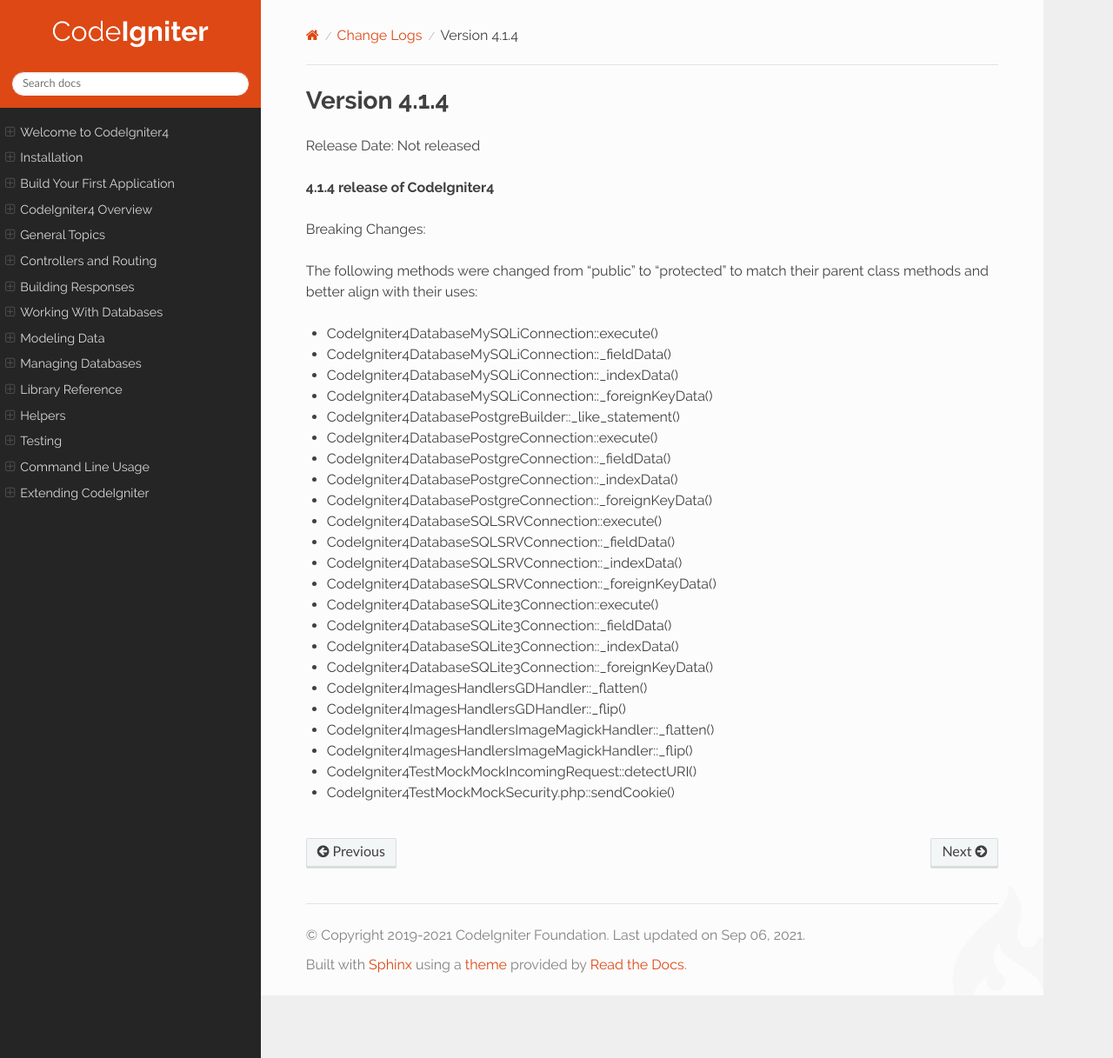
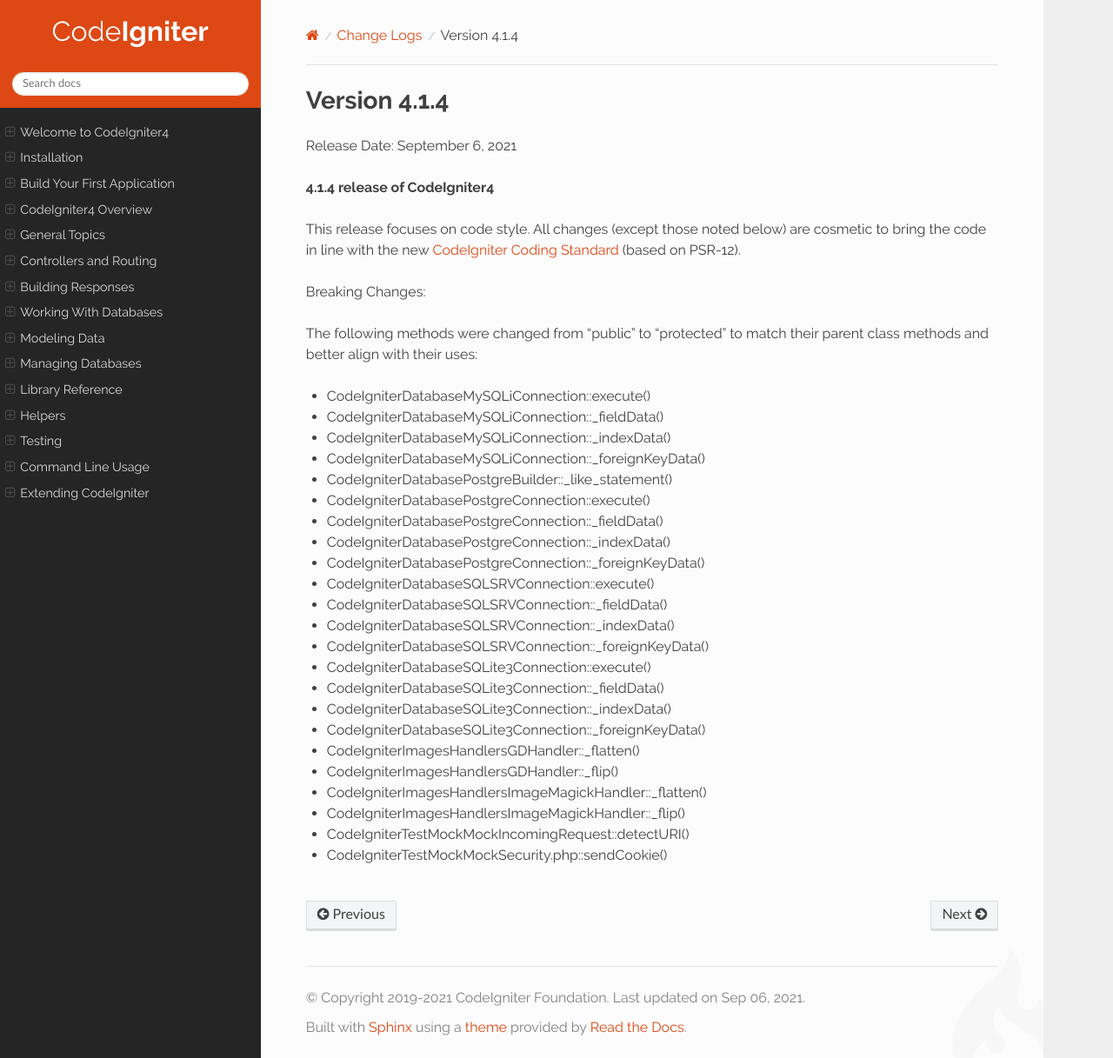
Before and after one commit to NEKOGET/ci4_user_guide_src, a Sphinx documentation site: the page built from source/changelogs/v4.1.4.rst, in a window 1280 px wide and 1217 px high. Shown: the whole window at 87% size. Built offline with Sphinx 7.4.7 and the Read the Docs theme 2.0.0, drawn with Linux system fonts in a browser that asks for light colours.

Commit message:
Prep for 4.1.4 release

```diff
--- a/source/changelogs/v4.1.4.rst
+++ b/source/changelogs/v4.1.4.rst
@@ -1,34 +1,37 @@
 Version 4.1.4
 =============
 
-Release Date: Not released
+Release Date: September 6, 2021
 
 **4.1.4 release of CodeIgniter4**
+
+This release focuses on code style. All changes (except those noted below) are cosmetic to bring the code in line with the new
+`CodeIgniter Coding Standard <https://github.com/CodeIgniter/coding-standard>`_ (based on PSR-12).
 
 Breaking Changes:
 
 The following methods were changed from "public" to "protected" to match their parent class methods and better align with their uses:
 
-* CodeIgniter4\Database\MySQLi\Connection::execute()
-* CodeIgniter4\Database\MySQLi\Connection::_fieldData()
-* CodeIgniter4\Database\MySQLi\Connection::_indexData()
-* CodeIgniter4\Database\MySQLi\Connection::_foreignKeyData()
-* CodeIgniter4\Database\Postgre\Builder::_like_statement()
-* CodeIgniter4\Database\Postgre\Connection::execute()
-* CodeIgniter4\Database\Postgre\Connection::_fieldData()
-* CodeIgniter4\Database\Postgre\Connection::_indexData()
-* CodeIgniter4\Database\Postgre\Connection::_foreignKeyData()
-* CodeIgniter4\Database\SQLSRV\Connection::execute()
-* CodeIgniter4\Database\SQLSRV\Connection::_fieldData()
-* CodeIgniter4\Database\SQLSRV\Connection::_indexData()
-* CodeIgniter4\Database\SQLSRV\Connection::_foreignKeyData()
-* CodeIgniter4\Database\SQLite3\Connection::execute()
-* CodeIgniter4\Database\SQLite3\Connection::_fieldData()
-* CodeIgniter4\Database\SQLite3\Connection::_indexData()
-* CodeIgniter4\Database\SQLite3\Connection::_foreignKeyData()
-* CodeIgniter4\Images\Handlers\GDHandler::_flatten()
-* CodeIgniter4\Images\Handlers\GDHandler::_flip()
-* CodeIgniter4\Images\Handlers\ImageMagickHandler::_flatten()
-* CodeIgniter4\Images\Handlers\ImageMagickHandler::_flip()
-* CodeIgniter4\Test\Mock\MockIncomingRequest::detectURI()
-* CodeIgniter4\Test\Mock\MockSecurity.php::sendCookie()
+* CodeIgniter\Database\MySQLi\Connection::execute()
+* CodeIgniter\Database\MySQLi\Connection::_fieldData()
+* CodeIgniter\Database\MySQLi\Connection::_indexData()
+* CodeIgniter\Database\MySQLi\Connection::_foreignKeyData()
+* CodeIgniter\Database\Postgre\Builder::_like_statement()
+* CodeIgniter\Database\Postgre\Connection::execute()
+* CodeIgniter\Database\Postgre\Connection::_fieldData()
+* CodeIgniter\Database\Postgre\Connection::_indexData()
+* CodeIgniter\Database\Postgre\Connection::_foreignKeyData()
+* CodeIgniter\Database\SQLSRV\Connection::execute()
+* CodeIgniter\Database\SQLSRV\Connection::_fieldData()
+* CodeIgniter\Database\SQLSRV\Connection::_indexData()
+* CodeIgniter\Database\SQLSRV\Connection::_foreignKeyData()
+* CodeIgniter\Database\SQLite3\Connection::execute()
+* CodeIgniter\Database\SQLite3\Connection::_fieldData()
+* CodeIgniter\Database\SQLite3\Connection::_indexData()
+* CodeIgniter\Database\SQLite3\Connection::_foreignKeyData()
+* CodeIgniter\Images\Handlers\GDHandler::_flatten()
+* CodeIgniter\Images\Handlers\GDHandler::_flip()
+* CodeIgniter\Images\Handlers\ImageMagickHandler::_flatten()
+* CodeIgniter\Images\Handlers\ImageMagickHandler::_flip()
+* CodeIgniter\Test\Mock\MockIncomingRequest::detectURI()
+* CodeIgniter\Test\Mock\MockSecurity.php::sendCookie()
--- a/source/conf.py
+++ b/source/conf.py
@@ -24,7 +24,7 @@ copyright = '2019-2021 CodeIgniter Foundation'
 version = '4.1'
 
 # The full version, including alpha/beta/rc tags.
-release = '4.1.3'
+release = '4.1.4'
 
 # -- General configuration ---------------------------------------------------
 
--- a/source/installation/upgrading.rst
+++ b/source/installation/upgrading.rst
@@ -8,6 +8,7 @@ upgrading from.
 .. toctree::
     :titlesonly:
 
+    Upgrading from 4.1.3 to 4.1.4 <upgrade_414>
     Upgrading from 4.1.2 to 4.1.3 <upgrade_413>
     Upgrading from 4.1.1 to 4.1.2 <upgrade_412>
     Upgrading from 4.0.5 to 4.1.0 or 4.1.1 <upgrade_410>
```
Also changed, not shown: source/installation/upgrade_414.rst (added, +95 -0 lines).
